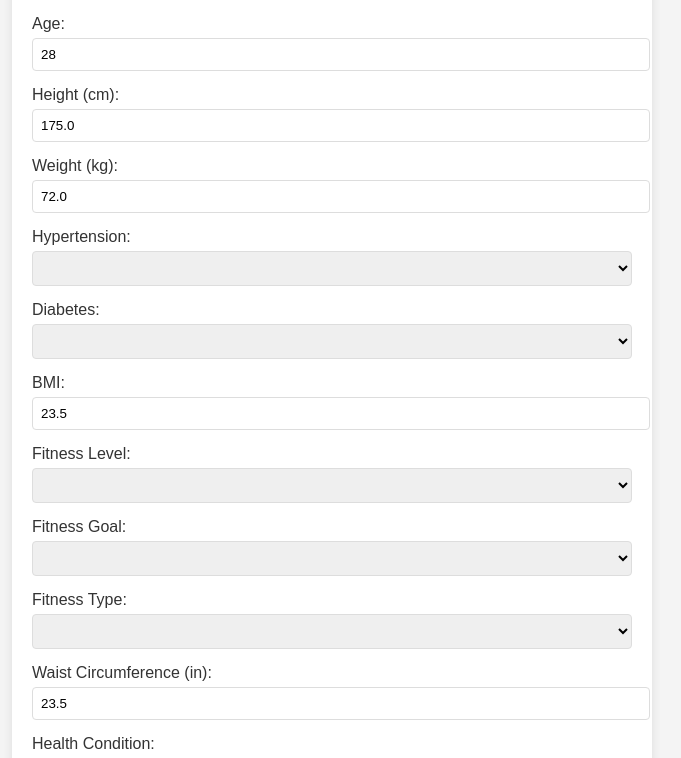
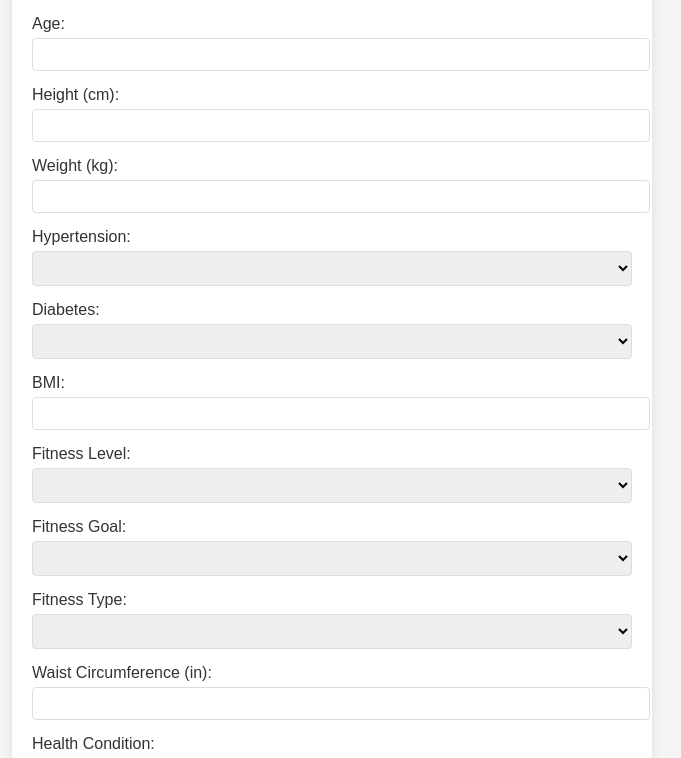
Before and after one commit to bikash-techy/gym-recommendation-streamlit, a Flask app: page / in a window 1280 px wide. Shown: the part 178-936 px from the top of the page, without its empty margins (308-989 px from the left). Run offline with Flask 3, Linux system fonts and the light colour scheme; lists and menus that the app fills with data are empty; parts of the project's set-up code (start-up, migrations or seed data) failed here and were passed over.

Commit message:
Updated html

```diff
--- a/templates/index.html
+++ b/templates/index.html
@@ -1,4 +1,3 @@
-
     <!DOCTYPE html>
 <html lang="en">
 <head>
@@ -33,15 +32,15 @@
             </div>
             <div class="form-group">
                 <label for="age">Age:</label>
-                <input type="number" name="age" id="age" min="1" max="150" value="28" required>
+                <input type="number" name="age" id="age" min="1" max="150" value="" required>
             </div>
             <div class="form-group">
                 <label for="height">Height (cm):</label>
-                <input type="number" name="height" id="height" min="30" max="335" step="0.1" value="175.0" required>
+                <input type="number" name="height" id="height" min="30" max="335" step="0.1" value="" required>
             </div>
             <div class="form-group">
                 <label for="weight">Weight (kg):</label>
-                <input type="number" name="weight" id="weight" min="5" max="300" step="0.1" value="72.0" required>
+                <input type="number" name="weight" id="weight" min="5" max="300" step="0.1" value="" required>
             </div>
             <div class="form-group">
                 <label for="hypertension">Hypertension:</label>
@@ -61,7 +60,7 @@
             </div>
             <div class="form-group">
                 <label for="bmi">BMI:</label>
-                <input type="number" name="bmi" id="bmi" step="0.1" value="23.5" required>
+                <input type="number" name="bmi" id="bmi" step="0.1" value="" required>
             </div>
             <div class="form-group">
                 <label for="level">Fitness Level:</label>
@@ -89,7 +88,7 @@
             </div>
             <div class="form-group">
                 <label for="waist_circumference">Waist Circumference (in):</label>
-                <input type="number" name="waist_circumference" id="waist_circumference" step="0.1" value="23.5" required>
+                <input type="number" name="waist_circumference" id="waist_circumference" step="0.1" value="" required>
             </div>
             <div class="form-group">
                 <label for="health_condition">Health Condition:</label>
```
